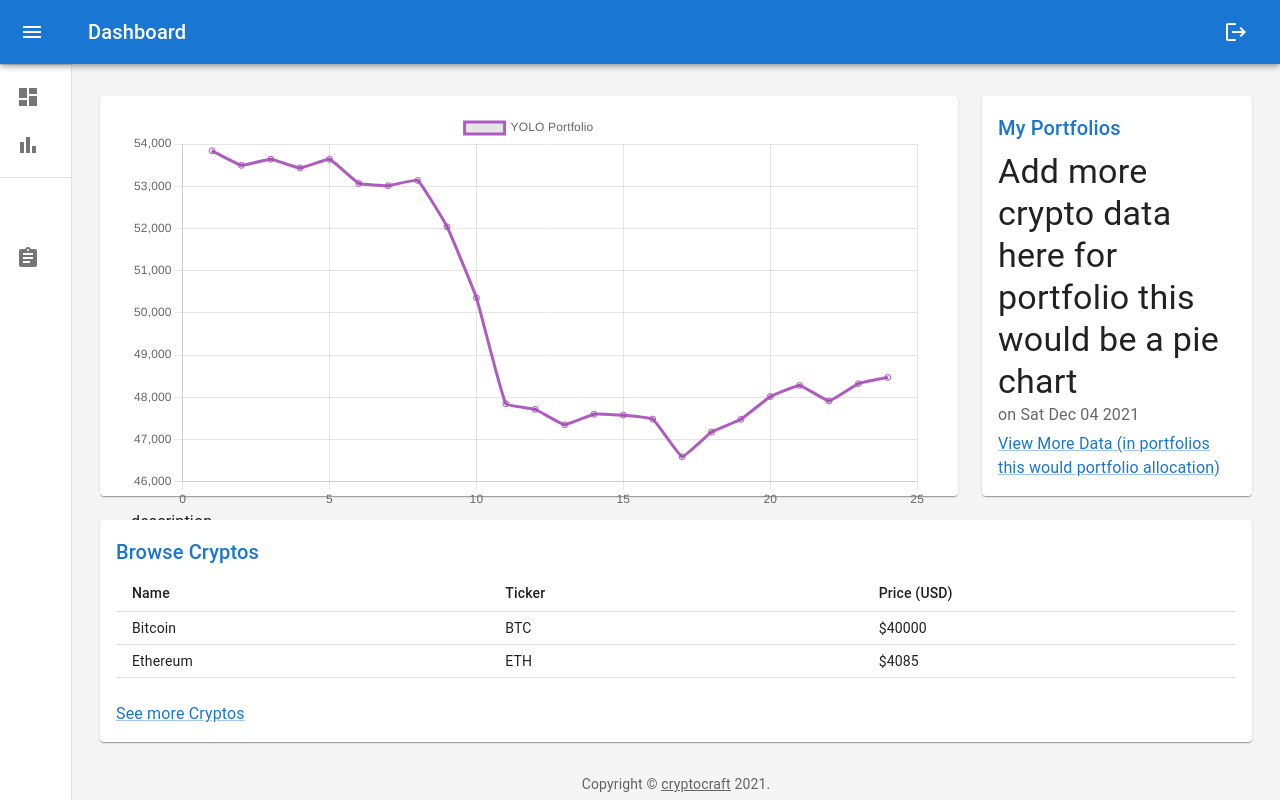
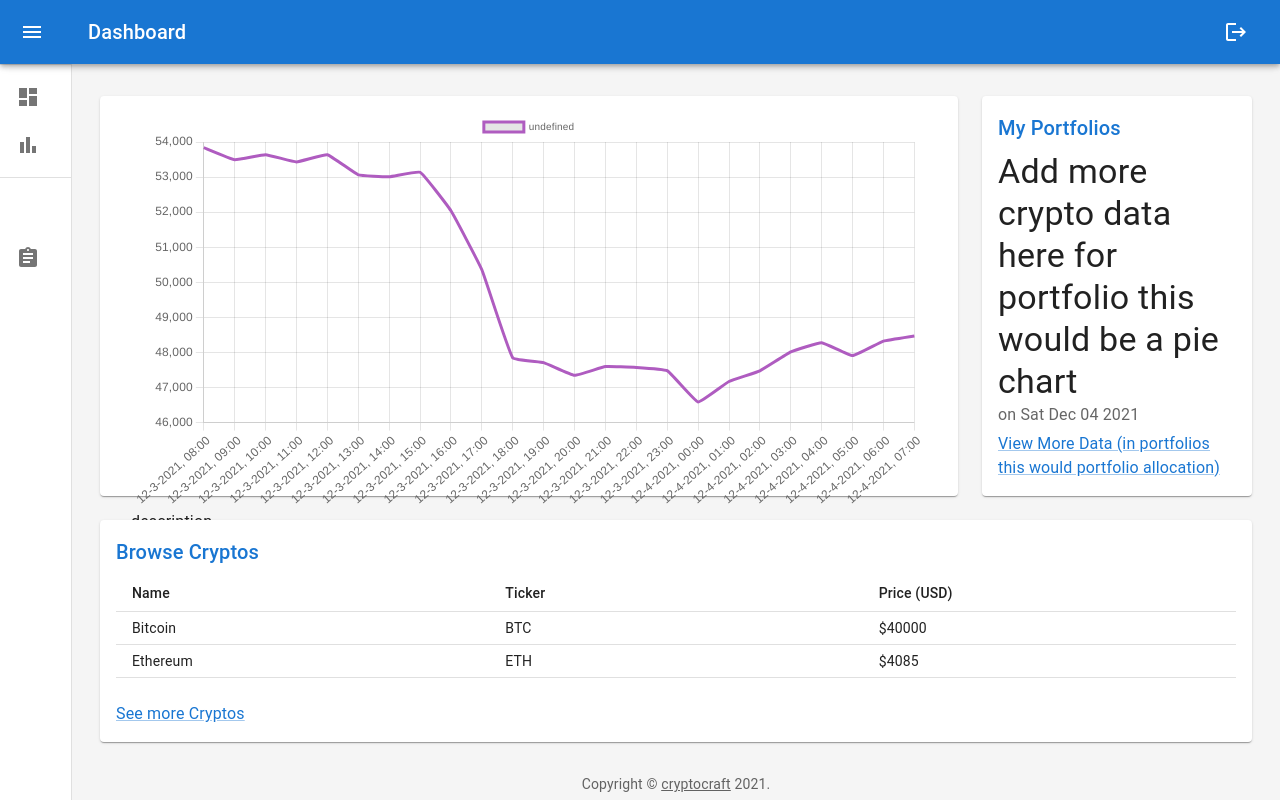
Before and after one commit to gulpinhenry/cryptocraft, a React (Create React App) app in the folder client/: page / in a window 1280 px wide. Built offline with nearby package versions, Linux system fonts and the light colour scheme.

Commit message:
Relocated the t-mius time helper functions into the utils folder. Got the time helper functions working to populate the x-axis labels.

```diff
--- a/client/src/components/PortfolioGraph.js
+++ b/client/src/components/PortfolioGraph.js
@@ -1,18 +1,14 @@
-import React, { useEffect } from 'react';
+import React, { useDebugValue, useEffect } from 'react';
 import '../styles/Graph.css';
 import { Line } from 'react-chartjs-2';
-import Chart from 'chart.js/auto'
+import Chart from 'chart.js/auto';
+import { hourTimeInterval, sixHourTimeInterval } from '../utils/timeHelpers'
 
 export default function IndividualGraph(props) {
     let graphDataPoints = (props.graph.data);
     let portfolioName = "YOLO Portfolio"
-    let tempLabel = [1, 2, 3, 4, 5, 6, 7, 8, 9, 10, 11, 12, 13, 14, 15, 16, 17, 18, 19, 20, 21, 22, 23, 24]
-    useEffect(() => {
-        console.log(props);
-        console.log(props.graph.data);
-
-        console.log("^ G");
-    });
+    console.log(hourTimeInterval(graphDataPoints));
+    let tempLabels = hourTimeInterval(graphDataPoints);
 
 
     return (
@@ -20,29 +16,33 @@ export default function IndividualGraph(props) {
             <Line
                 datasetIdKey='id'
                 data={{
-                    labels: tempLabel, // dummy
+                    labels: tempLabels,
                     datasets: [{
-                        label: portfolioName, // should have name
-                        data: (props.graph.data), // dummy
+                        labels: portfolioName,
+                        data: (props.graph.data),
                         fill: false,
                         // xAxisID: 'Time',
                         // yAxisID: 'USD Price',
                         borderColor: 'rgb(175, 92, 192)',
                         tension: 0.1,
+                        pointStyle: false,
                     }],
                 }}
                 options={{
+                    radius: 0,
                     responsive: true,
                     aspectRatio: 2,
                     title: {
                         display: true,
                     },
-                    scales: {
-                        x: {
-                            type: 'linear',
-                        },
-                        y: {
-                            type: 'linear',
+                    plugins: {
+                        legend: {
+                            labels: {
+                                // This more specific font property overrides the global property
+                                font: {
+                                    size: 10
+                                }
+                            }
                         }
                     },
                     interaction: {
--- a/client/src/components/PortfolioGraphContainer.js
+++ b/client/src/components/PortfolioGraphContainer.js
@@ -1,15 +1,16 @@
 import React, { useEffect } from 'react';
 // import './GraphContainer.css';
 import IndividualGraph from './PortfolioGraph.js';
-import { graphData } from '../utils/graphData.js';
+import { graphData } from '../utils/graphData';
+// const graphData = require('../../../server/utils/graphData');
 
 
 const GraphContainer = () => {
-    useEffect(() => {
-        console.log(graphData);
-        console.log("^ GC");
-        // need current portfolio selector code here
-    });
+    // useEffect(() => {
+    //     console.log(graphData);
+    //     console.log("^ GC");
+    //     // need current portfolio selector code here
+    // });
 
     return (
         <div className="container">
--- a/client/src/utils/graphData.js
+++ b/client/src/utils/graphData.js
@@ -14,21 +14,22 @@ export var graphData = [
         // last_day
     },
 
-];
+]
 
-
-//
-// {
-//     id: 2,
-//     data: [
-//         58741.88, 58671.21, 57232.6,
-//         56280.81, 56138.99, 57566.85,
-//         56633.53, 57162.66, 58052.86,
-//         58987.27, 53751.39, 53757.67,
-//         54638.94, 54759.05, 54534.9,
-//         57317.17, 56944.78, 57838.06,
-//         57666.89, 56987.97, 57194.41,
-//         57226.5, 56351.04, 56521.46
-//     ]
-//     // last_week
-// }
+export var graphData2 = [
+    {
+        id: 2,
+        data: [
+            58741.88, 58671.21, 57232.6,
+            56280.81, 56138.99, 57566.85,
+            56633.53, 57162.66, 58052.86,
+            58987.27, 53751.39, 53757.67,
+            54638.94, 54759.05, 54534.9,
+            57317.17, 56944.78, 57838.06,
+            57666.89, 56987.97, 57194.41,
+            57226.5, 56351.04, 56521.46,
+            56138.99, 57162.66, 53751.39,
+            54759.05,
+        ]
+        // last_week
+    }]
--- /dev/null
+++ b/client/src/utils/timeHelpers.js
@@ -0,0 +1,23 @@
+import moment from 'moment';
+
+export function hourTimeInterval(graphDataPoints) {
+    var intervalLabels = [];
+    let timeStart = moment();
+    for (var i = 0; i < graphDataPoints.length; i++) {
+        let unixT = (timeStart - (i * 3600000)); // time is milliseconds, thus, 3 digits are added on the end of each unix integer.
+        let timePoint = moment(unixT).format("M-D-YYYY, HH:00");
+        intervalLabels.push(timePoint);
+    }
+    return intervalLabels.reverse();
+}
+
+export function sixHourTimeInterval(graphDataPoints) {
+    var intervalLabels = [];
+    let timeStart = moment();
+    for (var i = 0; i < graphDataPoints.length; i++) {
+        let unixT = (timeStart - (i * 21600000)); // time is milliseconds, thus, 3 digits are added on the end of each unix integer.
+        let timePoint = moment(unixT).format("MMM-DD-YYYY, HH:00:00");
+        intervalLabels.push(timePoint);
+    }
+    return intervalLabels.reverse();
+}
```
